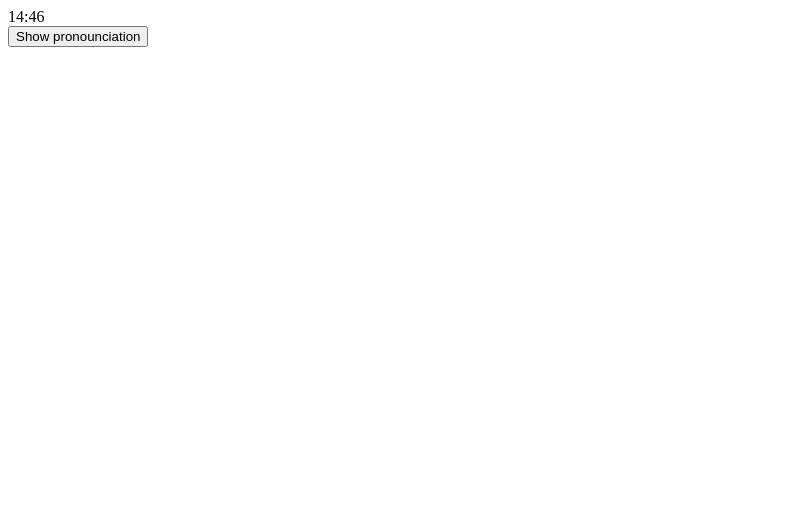
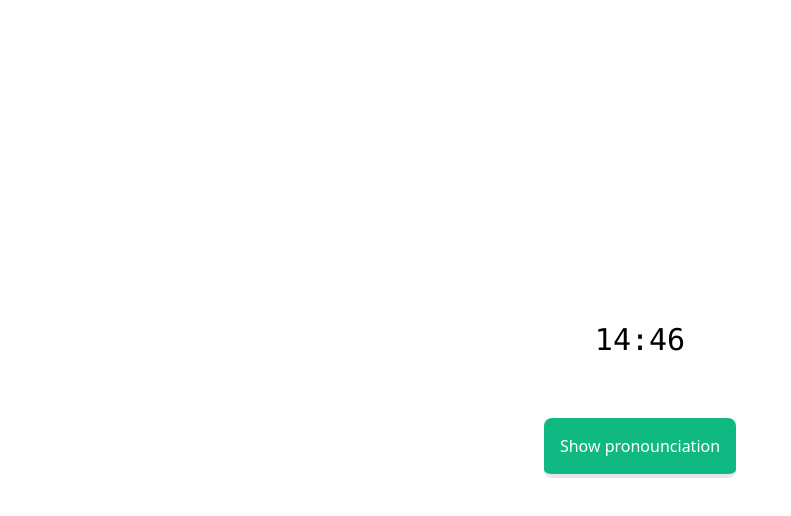
Before and after one commit to Hano2001/10000jikan, a plain HTML site: page index.html in a window 1280 px wide. Shown: the whole page, without its empty margins (0-791 px from the left). Drawn offline with nearby package versions, Linux system fonts and the light colour scheme.

Commit message:
feat: add tailwind

```diff
--- a/index.html
+++ b/index.html
@@ -4,12 +4,13 @@
     <meta charset="UTF-8">
     <meta name="viewport" content="width=device-width, initial-scale=1.0">
     <title>10 000時間</title>
+    <link href="https://unpkg.com/tailwindcss@^1.0/dist/tailwind.min.css" rel="stylesheet">
 </head>
-<body>
-    <main>
-        <div id="time"></div>
-        <div id="pronounciation"></div>
-        <button id="button">Show pronounciation</button>
+<body class="h-screen">
+    <main class="h-full flex flex-col justify-center items-center content-center">
+        <div id="time" class="h-12 text-3xl font-mono"></div>
+        <div id="pronounciation" class="h-12 text-lg"></div>
+        <button id="button" class="text-white bg-green-500 hover:bg-green-400 p-4 rounded-lg border-b-4">Show pronounciation</button>
     </main>
     <script type="module" src="main.js"></script>
 </body>
```
